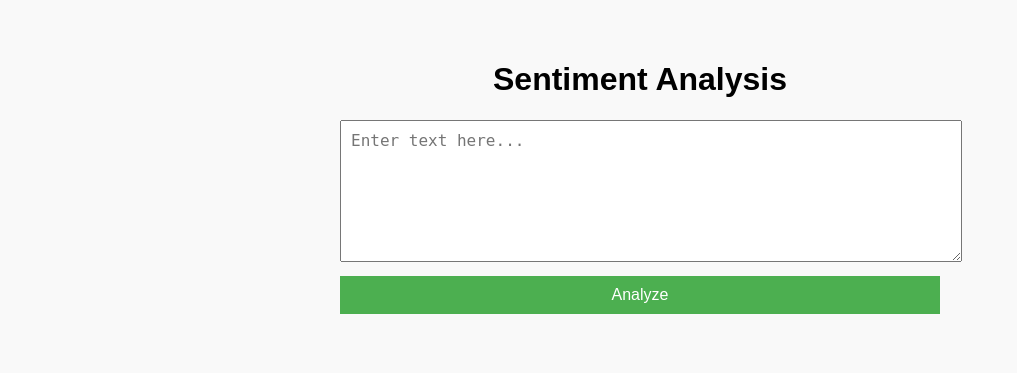
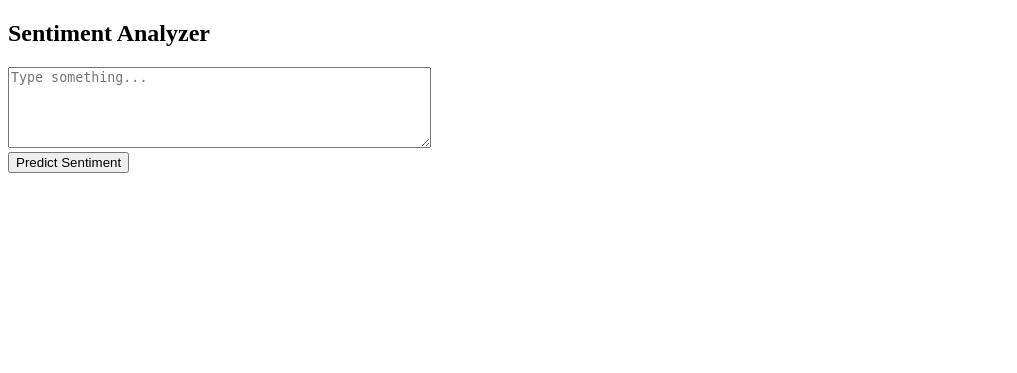
Before and after one commit to Sudipta-Mitra/iris, a Python web app: template templates/index.html in a window 1280 px wide. Shown: the top 373 px of the page, without its empty margins (0-1017 px from the left). Run offline with Jinja, Linux system fonts and the light colour scheme; the template is opened without the code that fills it, so the values that code supplies are empty.

Commit message:
Update index.html

```diff
--- a/templates/index.html
+++ b/templates/index.html
@@ -1,69 +1,29 @@
 <!DOCTYPE html>
-<html lang="en">
+<html>
 <head>
-    <meta charset="UTF-8">
-    <title>Sentiment Analysis</title>
-    <style>
-        body {
-            font-family: Arial, sans-serif;
-            padding: 40px;
-            background-color: #f9f9f9;
-            max-width: 600px;
-            margin: auto;
-        }
-        h1 {
-            text-align: center;
-        }
-        textarea {
-            width: 100%;
-            height: 120px;
-            padding: 10px;
-            font-size: 16px;
-        }
-        button {
-            width: 100%;
-            padding: 10px;
-            font-size: 16px;
-            margin-top: 10px;
-            background-color: #4CAF50;
-            color: white;
-            border: none;
-            cursor: pointer;
-        }
-        .result {
-            margin-top: 20px;
-            text-align: center;
-            font-size: 18px;
-        }
-    </style>
+    <title>Sentiment Analyzer</title>
 </head>
 <body>
-
-    <h1>Sentiment Analysis</h1>
-    <form id="sentiment-form">
-        <textarea id="text-input" placeholder="Enter text here..."></textarea>
-        <button type="submit">Analyze</button>
-    </form>
-
-    <div class="result" id="result"></div>
+    <h2>Sentiment Analyzer</h2>
+    <textarea id="inputText" rows="5" cols="50" placeholder="Type something..."></textarea>
+    <br>
+    <button onclick="predict()">Predict Sentiment</button>
+    <p id="result"></p>
 
     <script>
-        document.getElementById('sentiment-form').addEventListener('submit', async function(e) {
-            e.preventDefault();
-            const text = document.getElementById('text-input').value;
+        function predict() {
+            const text = document.getElementById("inputText").value;
 
-            const response = await fetch('/predict', {
+            fetch('/predict', {
                 method: 'POST',
-                headers: {
-                    'Content-Type': 'application/json'
-                },
+                headers: { 'Content-Type': 'application/json' },
                 body: JSON.stringify({ text: text })
+            })
+            .then(response => response.json())
+            .then(data => {
+                document.getElementById("result").innerText = "Prediction: " + data.prediction;
             });
-
-            const data = await response.json();
-            document.getElementById('result').innerText = "Prediction: " + data.prediction;
-        });
+        }
     </script>
-
 </body>
 </html>
```
